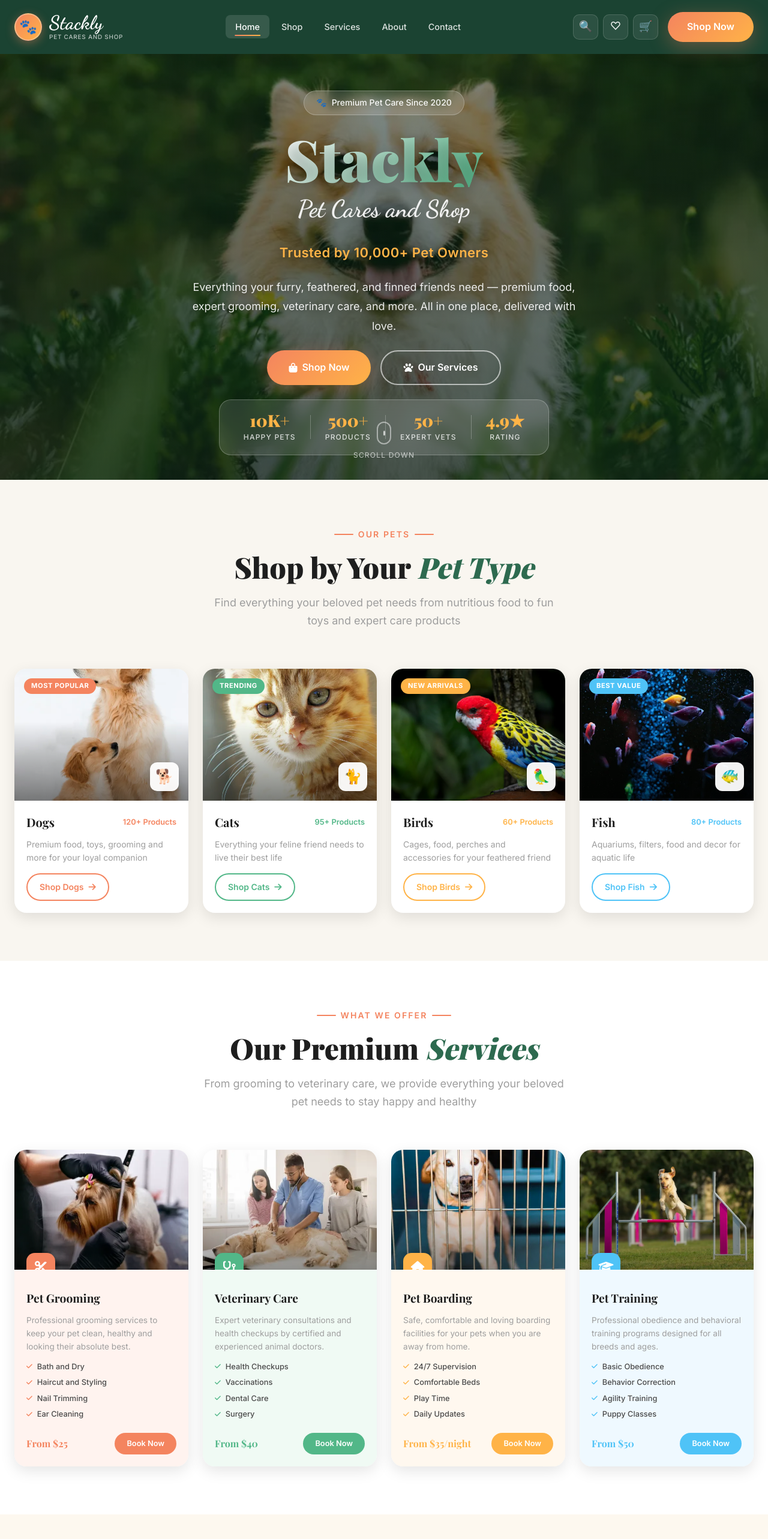
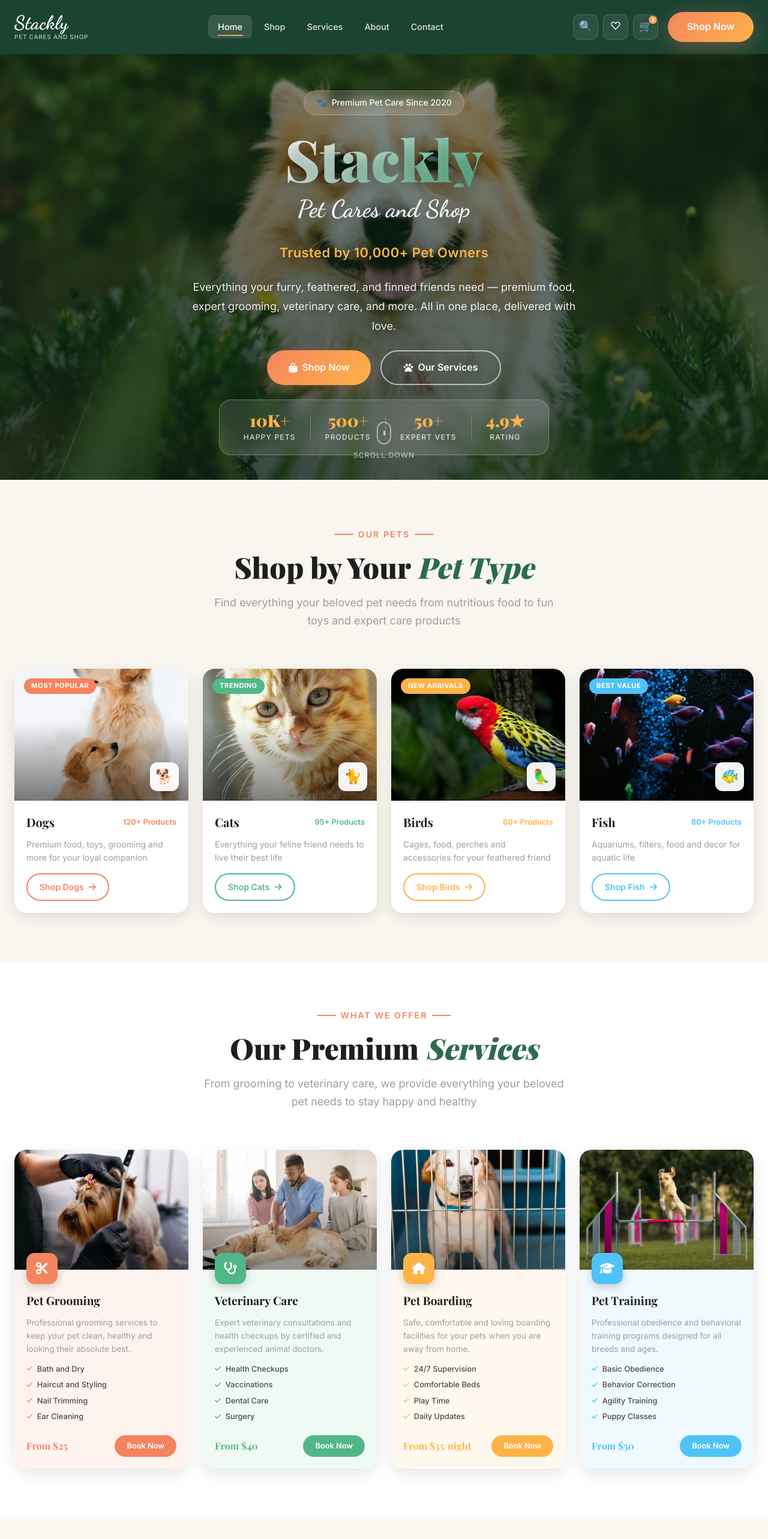
Before and after one commit to kowsalyakavin2020-tech/Stackly-Pet-Cares-Shop, a React (Vite) app: page /#/ in a window 1280 px wide. Shown: the top 2566 px of the page at 60% size. Built offline with nearby package versions, Linux system fonts and the light colour scheme.

Commit message:
Bug fixes - address, logo icon, services icon, search wishlist pages

```diff
--- a/src/components/Footer.jsx
+++ b/src/components/Footer.jsx
@@ -13,9 +13,6 @@ function Footer() {
 
             <div className="footer-brand">
               <Link to="/" className="footer-logo">
-                <div className="footer-logo-icon">
-                  <span style={{fontSize: '20px'}}>🐾</span>
-                </div>
                 <div>
                   <span className="footer-logo-main">Stackly</span>
                   <span className="footer-logo-sub">Pet Cares and Shop</span>
@@ -27,8 +24,7 @@ function Footer() {
               </p>
               <div className="footer-location">
                 <span className="footer-location-icon">📍</span>
-                <p>No.9, Ambika Complex, 1st Floor, Gokulam Colony, Karanaipudhuchery main road, Urapakkam, Chennai,
-Tamil Nadu, India - 603202</p>
+                <span>MMR Complex, Chinna Thirupathi (near Chinna Muniyappan Kovil), Salem, Tamil Nadu, 636008.</span>
               </div>
               <div className="footer-social">
                 <a href={baseUrl + '#/404'} target="_blank" rel="noreferrer" className="social-btn">
--- a/src/components/Navbar.jsx
+++ b/src/components/Navbar.jsx
@@ -5,7 +5,7 @@ import './Navbar.css'
 function Navbar() {
   const [scrolled, setScrolled] = useState(false)
   const [menuOpen, setMenuOpen] = useState(false)
-  const [cartCount] = useState(0)
+  const [cartCount] = useState(3)
   const location = useLocation()
 
   useEffect(function() {
@@ -39,13 +39,18 @@ function Navbar() {
     return 'hamburger'
   }
 
+  var handleLogoClick = function() {
+    setMenuOpen(false)
+    window.scrollTo({ top: 0, behavior: 'smooth' })
+    if (location.pathname === '/') {
+      window.location.reload()
+    }
+  }
+
   return (
     <nav className={getNavClass()}>
       <div className="navbar-container">
-        <Link to="/" className="navbar-logo" onClick={function() { setMenuOpen(false) }}>
-          <div className="logo-icon">
-            <span style={{fontSize: '24px'}}>🐾</span>
-          </div>
+        <Link to="/" className="navbar-logo" onClick={handleLogoClick}>
           <div className="logo-text">
             <span className="logo-main">Stackly</span>
             <span className="logo-sub">Pet Cares and Shop</span>
--- a/src/components/Services.css
+++ b/src/components/Services.css
@@ -1,3 +1,7 @@
+/* ============================================
+   SERVICES SECTION
+   ============================================ */
+
 .services { background: var(--white); }
 
 .services-grid {
@@ -8,9 +12,10 @@
 
 .service-card {
   border-radius: 20px;
-  overflow: hidden;
+  overflow: visible;
   box-shadow: 0 8px 24px rgba(0,0,0,0.10);
   transition: all 0.4s ease;
+  background: var(--white);
 }
 
 .service-card:hover {
@@ -21,7 +26,8 @@
 .service-image-wrap {
   position: relative;
   height: 200px;
-  overflow: hidden;
+  overflow: visible;
+  border-radius: 20px 20px 0 0;
 }
 
 .service-image {
@@ -29,6 +35,8 @@
   height: 100%;
   object-fit: cover;
   transition: transform 0.6s ease;
+  border-radius: 20px 20px 0 0;
+  overflow: hidden;
 }
 
 .service-card:hover .service-image { transform: scale(1.08); }
@@ -37,14 +45,15 @@
   position: absolute;
   inset: 0;
   background: linear-gradient(180deg, rgba(0,0,0,0) 40%, rgba(0,0,0,0.4) 100%);
+  border-radius: 20px 20px 0 0;
 }
 
 .service-icon-wrap {
   position: absolute;
-  bottom: -20px;
+  bottom: -24px;
   left: 20px;
-  width: 48px;
-  height: 48px;
+  width: 52px;
+  height: 52px;
   border-radius: 14px;
   display: flex;
   align-items: center;
@@ -52,13 +61,15 @@
   color: white;
   font-size: 1.25rem;
   box-shadow: 0 4px 16px rgba(0,0,0,0.2);
+  z-index: 10;
 }
 
 .service-body {
-  padding: 32px 20px 20px;
+  padding: 36px 20px 20px;
   display: flex;
   flex-direction: column;
   gap: 12px;
+  border-radius: 0 0 20px 20px;
 }
 
 .service-title {
@@ -117,7 +128,10 @@
   transition: all 0.3s ease;
 }
 
-.service-btn:hover { opacity: 0.85; transform: translateY(-2px); }
+.service-btn:hover {
+  opacity: 0.85;
+  transform: translateY(-2px);
+}
 
 @media (max-width: 1024px) {
   .services-grid { grid-template-columns: repeat(2, 1fr); }
--- a/src/pages/Contact.jsx
+++ b/src/pages/Contact.jsx
@@ -40,7 +40,7 @@ function Contact() {
                   </div>
                   <div>
                     <h4>Address</h4>
-                    <p>123 Pet Street, Animal City, AC 12345</p>
+                    <p>MMR Complex, Chinna Thirupathi (near Chinna Muniyappan Kovil), Salem, Tamil Nadu, 636008</p>
                   </div>
                 </div>
                 <div className="contact-item">
```
